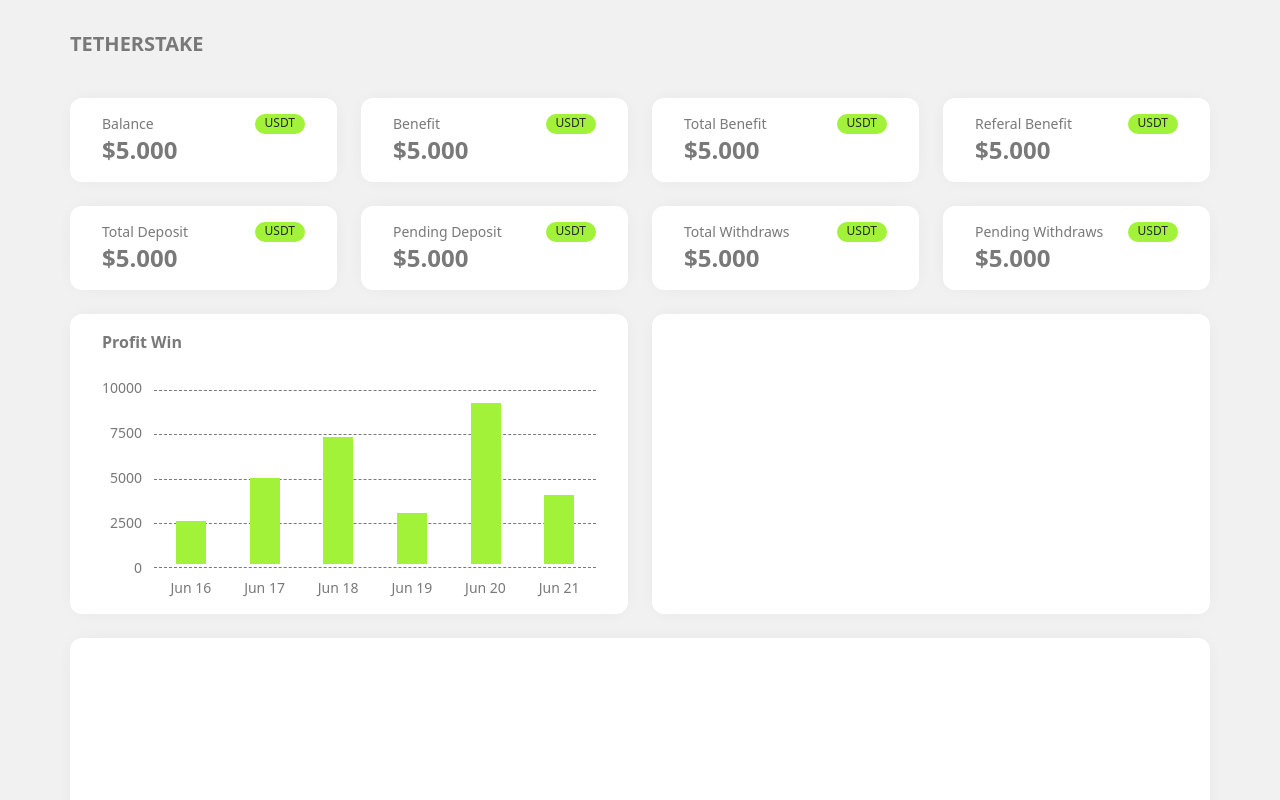
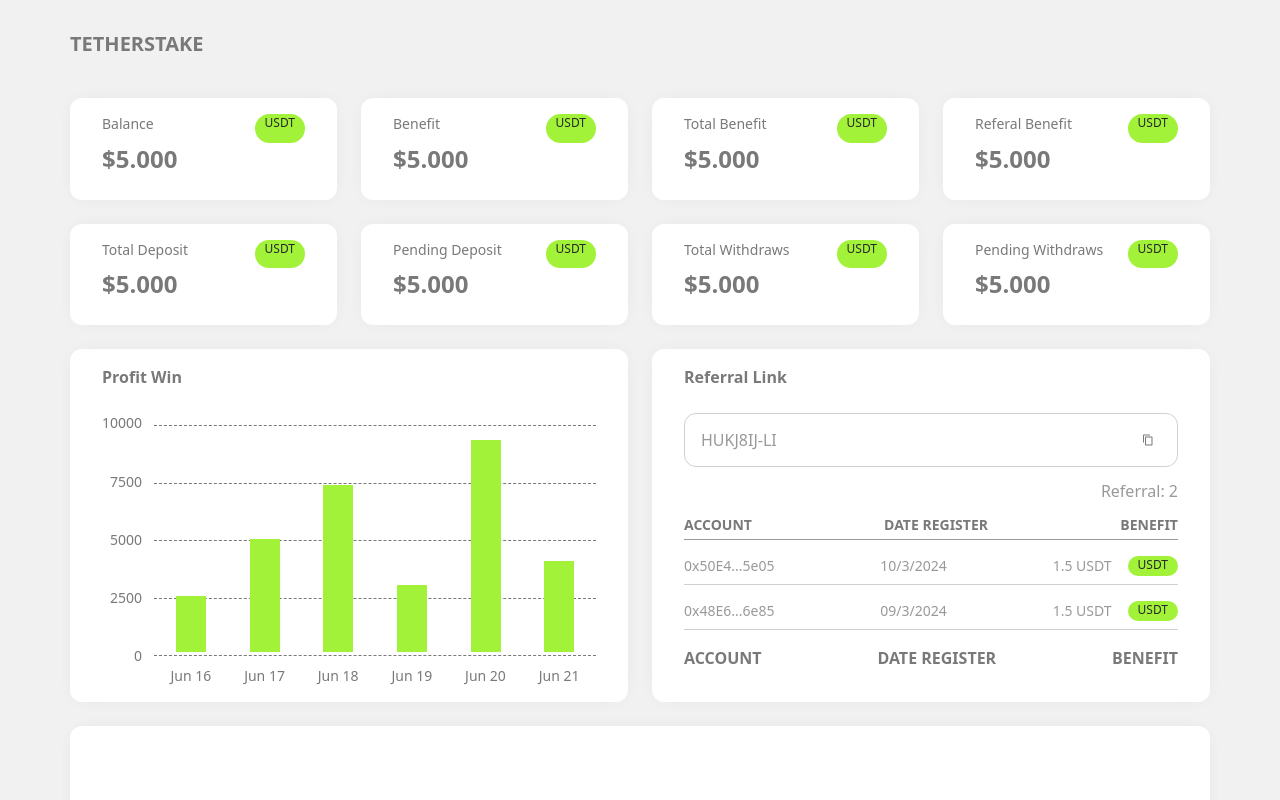
Before and after one commit to kolostring/tetherstake-layout, a React (Vite) app: page / in a window 1280 px wide. Shown: the top 800 px of the page. Built offline with nearby package versions, Linux system fonts and the light colour scheme.

Commit message:
feat: Referral Link section

```diff
--- a/src/App.tsx
+++ b/src/App.tsx
@@ -1,3 +1,4 @@
+import Clipboard from "./Icons/Clipboard";
 import Chart from "./components/Chart";
 
 const maxValue = 10000;
@@ -19,19 +20,26 @@ const figures = [
   { name: "Total Withdraws", value: "5.000" },
   { name: "Pending Withdraws", value: "5.000" },
 ];
+const referralLink = "HUKJ8IJ-LI";
+const referrals = [
+  { account: "0x50E4...5e05", date: "10/3/2024", benefit: "1.5 USDT" },
+  { account: "0x48E6...6e85", date: "09/3/2024", benefit: "1.5 USDT" },
+];
 
 function App() {
   return (
     <div className="bg-design-light grid min-h-svh min-w-max grid-rows-[auto_1fr] px-[70px] py-[30px] dark:bg-design-black">
       <nav className="container mx-auto pb-10">
-        <h1 className="text-xl font-bold uppercase dark:text-design-white text-design-gray-dark">
+        <h1 className="text-xl font-bold uppercase text-design-gray-dark dark:text-design-white">
           Tetherstake
         </h1>
       </nav>
       <div className="container mx-auto grid grid-cols-4 grid-rows-7 gap-6">
         {figures.map((figure) => (
           <div key={figure.name} className="card grid grid-cols-[1fr_auto]">
-            <h3 className="text-design-gray-dark dark:text-design-gray text-sm">{figure.name}</h3>
+            <h3 className="text-sm text-design-gray-dark dark:text-design-gray">
+              {figure.name}
+            </h3>
             <h3 className="rounded-full bg-design-green-light p-[1px_10px] text-xs font-medium text-design-black">
               USDT
             </h3>
@@ -55,7 +63,53 @@ function App() {
           </div>
         </section>
 
-        <section className="card col-span-2 col-start-3 row-span-3"></section>
+        <section className="card col-span-2 col-start-3 row-span-3">
+          <h1 className="mb-6 text-base font-semibold text-design-gray-dark dark:text-design-gray-light">
+            Referral Link
+          </h1>
+
+          <div className="grid grid-cols-[1fr_auto] rounded-xl border-[1px] border-design-gray-light text-design-gray transition-colors ease-out focus-within:border-design-gray-light dark:border-design-gray-dark">
+            <input
+              className="border-none bg-transparent pl-4 outline-none"
+              type="text"
+              value={referralLink}
+            />
+            <button className="px-6 py-5 text-design-gray-dark transition-all duration-500 ease-in-out hover:text-design-green dark:text-design-green-light">
+              <Clipboard />
+            </button>
+          </div>
+
+          <h3 className="ml-auto block w-fit py-3 text-design-gray">
+            Referral: {referrals.length}
+          </h3>
+
+          <div className="grid grid-rows-[auto_1fr_auto]">
+            <div className="mb-4 flex flex-row justify-between border-b-[1px] border-design-gray pb-1 text-sm font-semibold text-design-gray-dark dark:border-design-gray-light dark:text-design-gray-light">
+              <h2>ACCOUNT</h2>
+              <h2>DATE REGISTER</h2>
+              <h2>BENEFIT</h2>
+            </div>
+
+            {referrals.map((referr) => (
+              <div className="mb-4 flex flex-row justify-between border-b-[1px] border-design-gray-light pb-2 text-sm text-design-gray dark:border-design-gray">
+                <h2>{referr.account}</h2>
+                <h2>{referr.date}</h2>
+                <div className="flex gap-4">
+                  <h2>{referr.benefit}</h2>
+                  <h3 className="rounded-full bg-design-green-light p-[1px_10px] text-xs font-medium text-design-black">
+                    USDT
+                  </h3>
+                </div>
+              </div>
+            ))}
+
+            <div className="mb-4 flex flex-row justify-between text-base font-semibold text-design-gray-dark dark:text-design-gray-light">
+              <h2>ACCOUNT</h2>
+              <h2>DATE REGISTER</h2>
+              <h2>BENEFIT</h2>
+            </div>
+          </div>
+        </section>
         <section className="card col-span-4 col-start-1 row-span-2"></section>
       </div>
     </div>
--- /dev/null
+++ b/src/Icons/Clipboard.tsx
@@ -0,0 +1,16 @@
+export default function Clipboard() {
+  return (
+    <svg
+      width="10"
+      height="12"
+      viewBox="0 0 10 12"
+      fill="none"
+      xmlns="http://www.w3.org/2000/svg"
+    >
+      <path
+        d="M7 0.5H1C0.45 0.5 0 0.95 0 1.5V8.5H1V1.5H7V0.5ZM8.5 2.5H3C2.45 2.5 2 2.95 2 3.5V10.5C2 11.05 2.45 11.5 3 11.5H8.5C9.05 11.5 9.5 11.05 9.5 10.5V3.5C9.5 2.95 9.05 2.5 8.5 2.5ZM8.5 10.5H3V3.5H8.5V10.5Z"
+        fill="currentColor"
+      />
+    </svg>
+  );
+}
```
